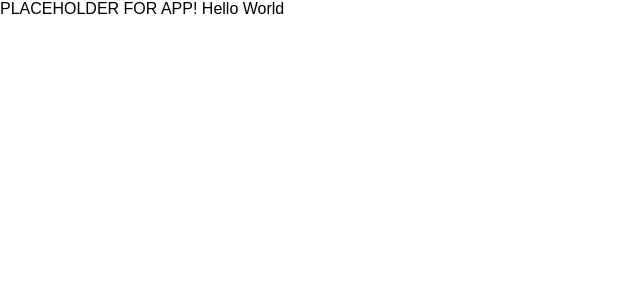
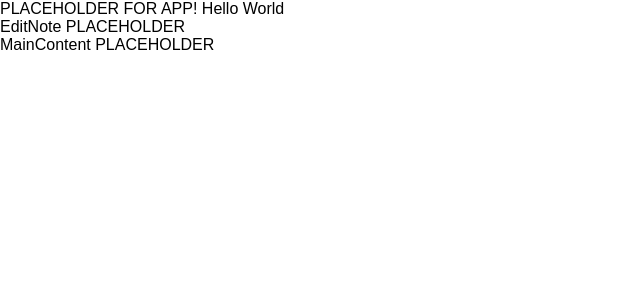
Before and after one commit to ujaved931/front-end-project-walkthrough, a React (Create React App) app in the folder note-ify/: page / in a window 1280 px wide. Shown: the top 300 px of the page, without its empty margins (0-640 px from the left). Built offline with nearby package versions, Linux system fonts and the light colour scheme.

Commit message:
Importing Rendered leftnav and maincontent but styling is wrong

```diff
--- a/note-ify/src/App.js
+++ b/note-ify/src/App.js
@@ -1,11 +1,14 @@
 import React, { Component } from 'react';
-
+import LeftNav from './components/LeftNav/LeftNav';
+import MainContent from './components/MainContent/MainContent';
 
 class App extends Component {
   render() {
     return (
       <div>
         PLACEHOLDER FOR APP! Hello World
+        <LeftNav />
+        <MainContent />
       </div>
     );
   }
```
